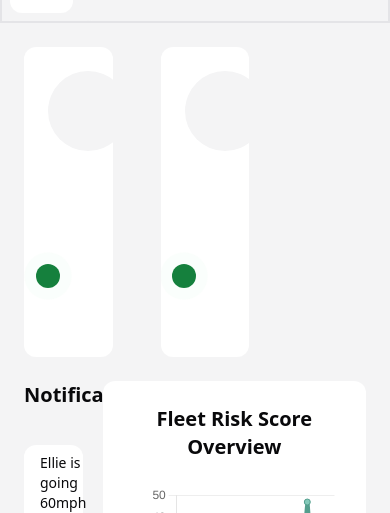
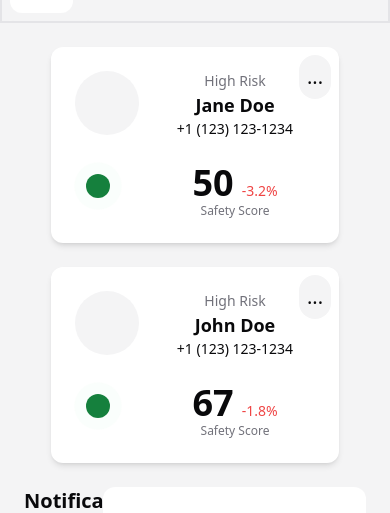
Before and after one commit to colemaring/sd1, a React (Vite) app in the folder client/: page / in a window 390 px wide. Shown: the part 149-662 px from the top of the page. Built offline with nearby package versions, Linux system fonts and the light colour scheme; no server answers.

Commit message:
adjusted high risk drivers for mobile viewing

```diff
--- a/client/src/components/fleetdash components/HighRiskDrivers.jsx
+++ b/client/src/components/fleetdash components/HighRiskDrivers.jsx
@@ -2,8 +2,8 @@ import React, { useState } from "react";
 
 function HighRiskDrivers() {
   const drivers = [
-    { name: "Jane Doe", phone: "+1 (123) 123-1234", score: 540 },
-    { name: "John Doe", phone: "+1 (123) 123-1234", score: 320 },
+    { name: "Jane Doe", phone: "+1 (123) 123-1234", score: 50, change: "-3.2%" },
+    { name: "John Doe", phone: "+1 (123) 123-1234", score: 67, change: "-1.8%" },
   ];
 
   const [dropdownVisible, setDropdownVisible] = useState(false);
@@ -13,48 +13,53 @@ function HighRiskDrivers() {
   };
 
   return (
-    <div className="flex h-full w-[70%]">
-      {drivers.map(({ name, phone, score }) => (
+    <div className="flex flex-wrap justify-center gap-4 w-full">
+      {drivers.map(({ name, phone, score, change }) => (
         <div
           key={name}
-          className="relative flex rounded-xl w-2/6 mx-4 p-4 overflow-hidden text-foreground bg-card"
+          className="relative flex rounded-xl w-72 p-4 bg-card text-foreground shadow-md"
         >
-          {/* Card Content */}
-          <div className="flex flex-col">
-            {/* Profile Picture */}
-            <div className="rounded-full bg-muted w-20 h-20 text-center"></div>
+          {/* Profile Picture */}
+          <div className="flex flex-col items-center">
+            <div className="rounded-full bg-muted w-16 h-16"></div>
           </div>
 
           {/* On/off signal */}
-          <div className="absolute top-[70%] left-[13%] transform">
+          <div className="absolute top-[65%] left-[12%] transform">
             <span className="absolute rounded-full bg-green-500 w-6 h-6 inline-flex animate-ping"></span>
             <span className="absolute rounded-full bg-green-700 w-6 h-6"></span>
           </div>
 
           {/* Driver Info */}
-          <div className="flex flex-col relative pl-2">
-            <div className="pt-1">
-              <h3 className="text-md">High Risk</h3>
-              <h1 className="text-2xl font-semibold">{name}</h1>
+          <div className="flex flex-col pl-4 w-full">
+            <div className="text-center">
+              <h3 className="text-sm text-muted-foreground">High Risk</h3>
+              <h1 className="text-lg font-semibold">{name}</h1>
               <h3 className="text-sm">{phone}</h3>
-              <h1 className="text-6xl font-normal pt-4">{score}</h1>
-              <h3 className="text-center">Risk Score</h3>
             </div>
-            <div className="relative bottom-16 left-28">
-              <h3 className="text-2xl text-destructive font-medium">+3.2%</h3>
+
+            {/* Risk Score and Percentage Change */}
+            <div className="flex flex-col items-center pt-4">
+              <div className="flex items-baseline">
+                <h1 className="text-4xl font-bold">{score}</h1>
+                <h3 className="text-sm text-destructive font-medium pl-2">
+                  {change}
+                </h3>
+              </div>
+              <h3 className="text-xs text-muted-foreground">Safety Score</h3>
             </div>
           </div>
 
           {/* Dropdown */}
-          <div className="relative">
+          <div className="absolute top-2 right-2">
             <button
-              className="relative left-24 text-2xl rounded-full bg-muted h-8 w-10 pb-12"
+              className="text-xl rounded-full bg-muted p-2"
               onClick={toggleDropdown}
             >
               ...
             </button>
             {dropdownVisible && (
-              <div className="absolute left-[-2em] mt-4 w-40 bg-card shadow-lg rounded-lg">
+              <div className="absolute right-0 mt-2 w-40 bg-card shadow-lg rounded-lg">
                 <ul>
                   <li className="p-2 hover:bg-muted">Option 1</li>
                   <li className="p-2 hover:bg-muted">Option 2</li>
```
